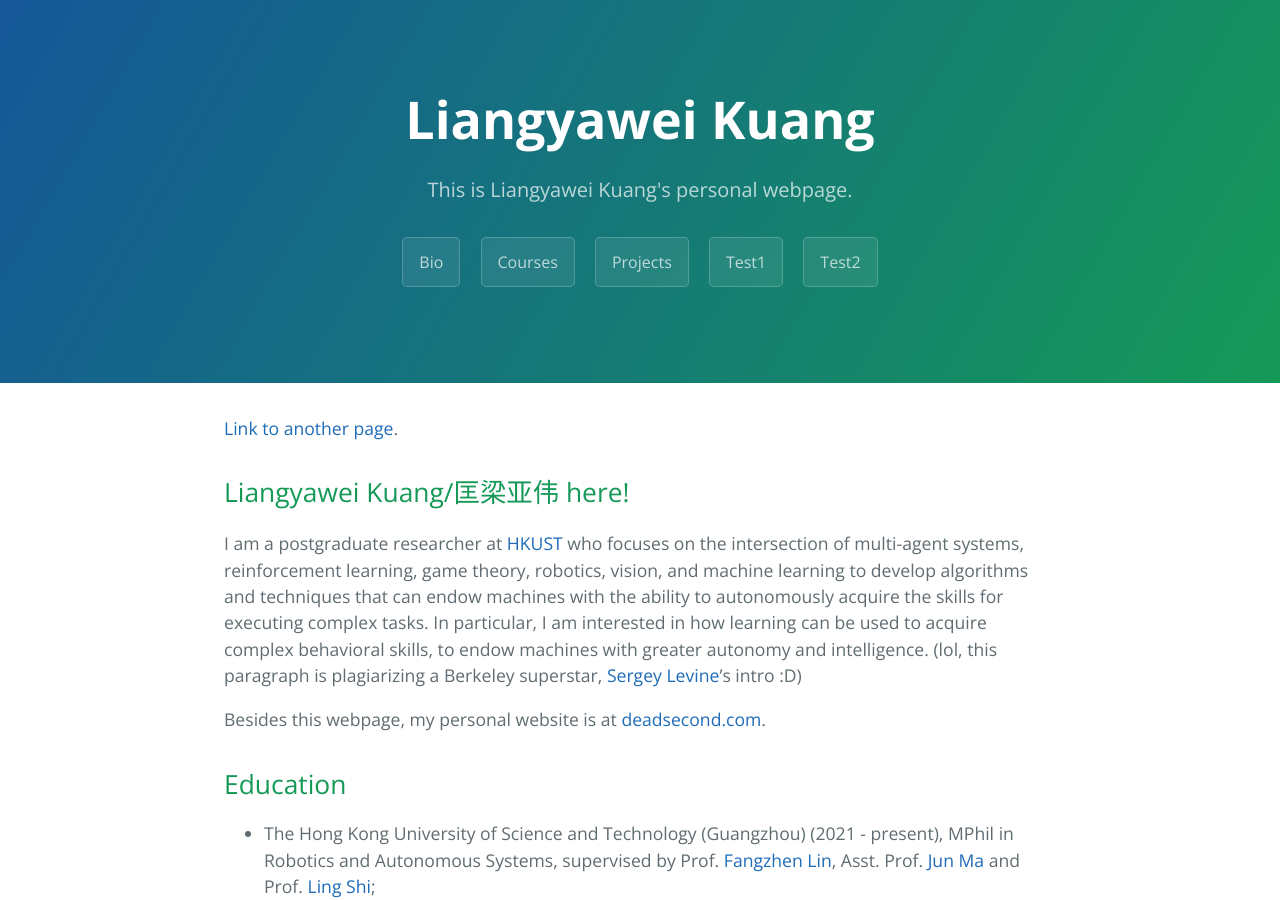
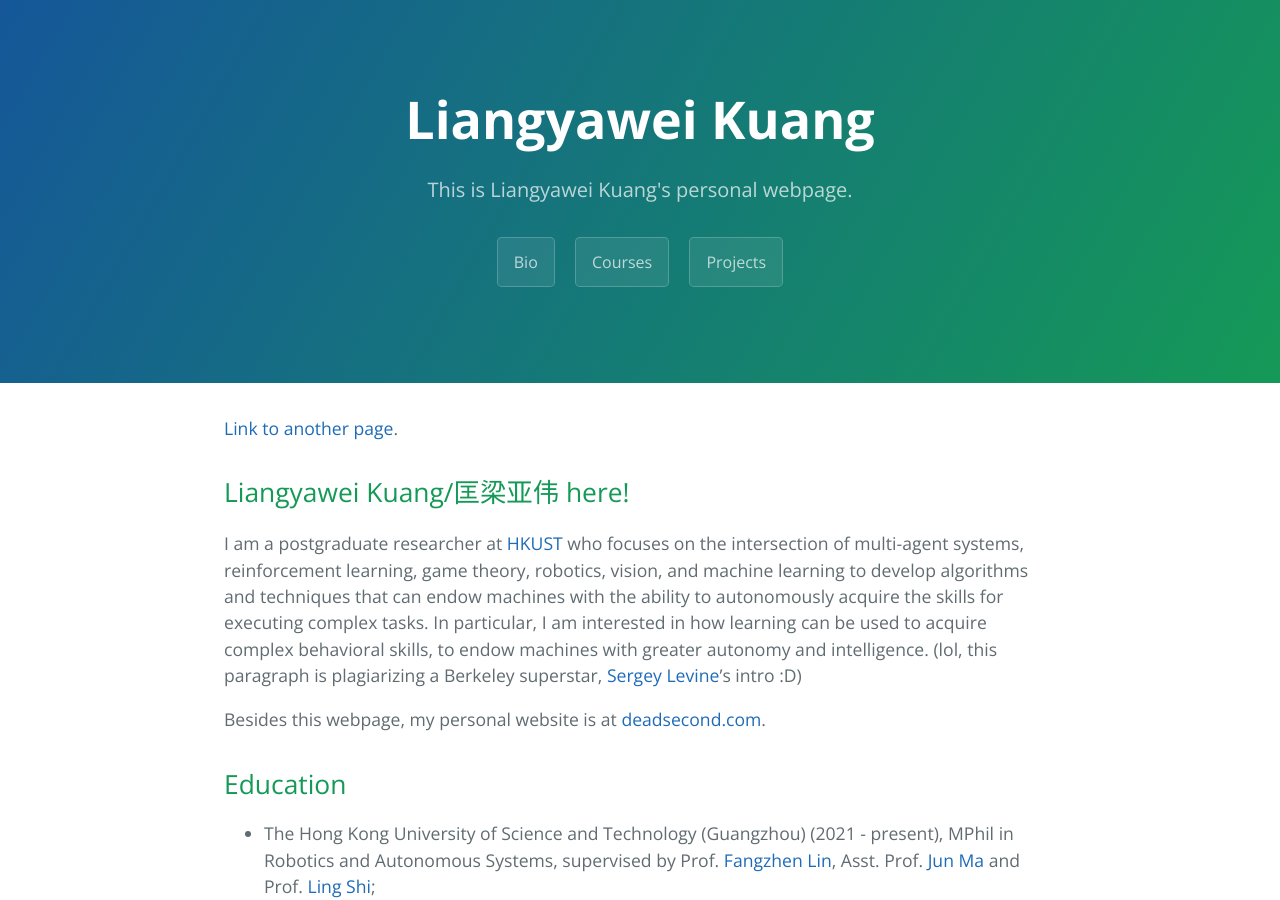
Before and after one commit to klyw1998/LiangyaweiKuang, a Jekyll site: the page built from index.md, in a window 1280 px wide and 900 px high. Built offline with Jekyll 4.4.1, drawn with Linux system fonts in a browser that asks for light colours; our own code applies the rules of GitHub Pages for plain Markdown files.

Commit message:
Update default.html

```diff
--- a/_layouts/default.html
+++ b/_layouts/default.html
@@ -20,10 +20,8 @@
       <h2 class="project-tagline">{{ page.description | default: site.description | default: site.github.project_tagline }}</h2>
 
       <a href="./index.html" class="btn">Bio</a>
-      <a href="./page1.html" class="btn">Courses</a>
-      <a href="./page2.html" class="btn">Projects</a>
-      <a href="./_pages/page1.html" class="btn">Test1</a>
-      <a href="./_pages/page2.html" class="btn">Test2</a>
+      <a href="./courses.html" class="btn">Courses</a>
+      <a href="./projects.html" class="btn">Projects</a>
 
       {% if site.github.is_project_page %}
         <a href="{{ site.github.repository_url }}" class="btn">View on GitHub</a>
```
